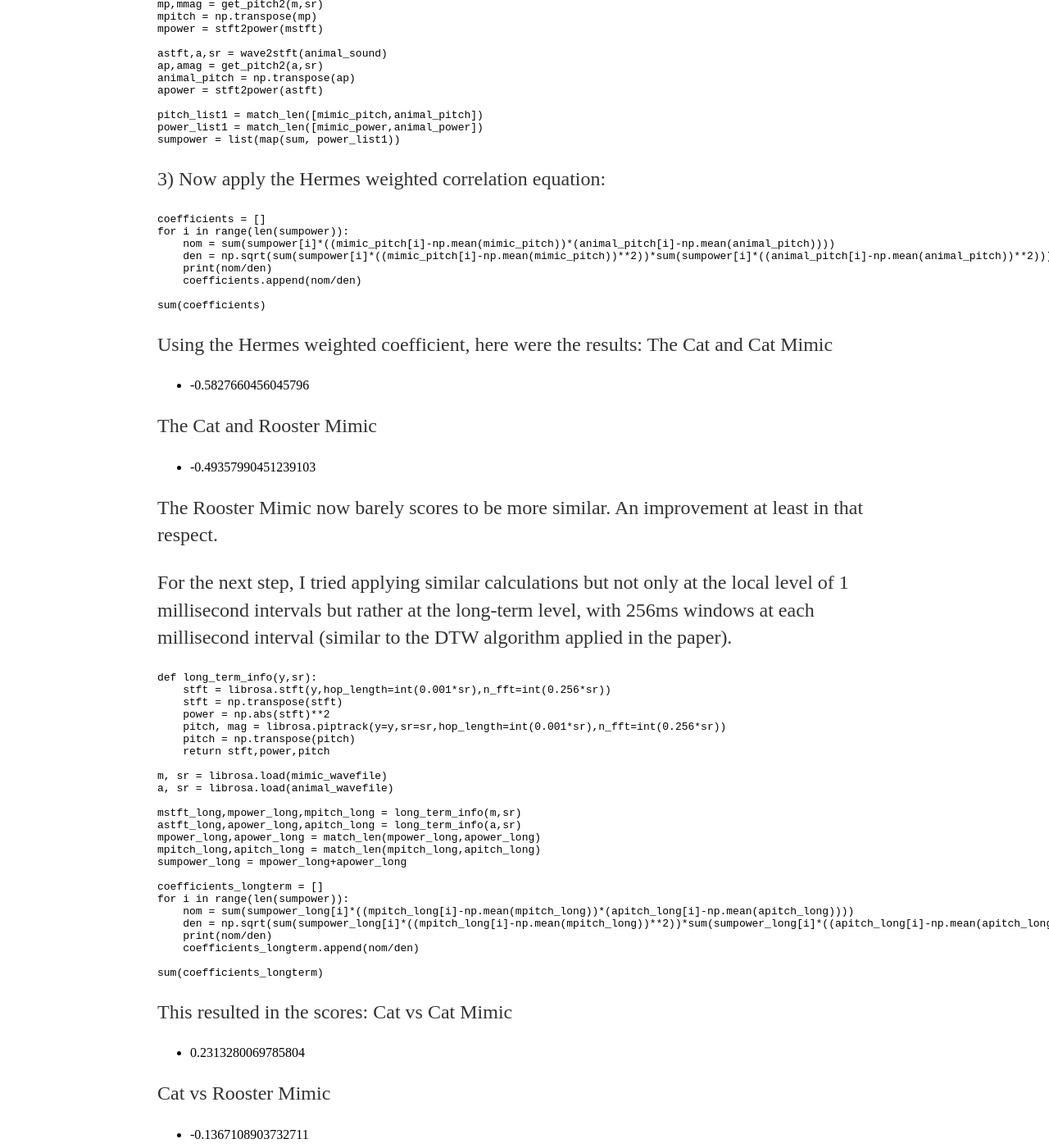
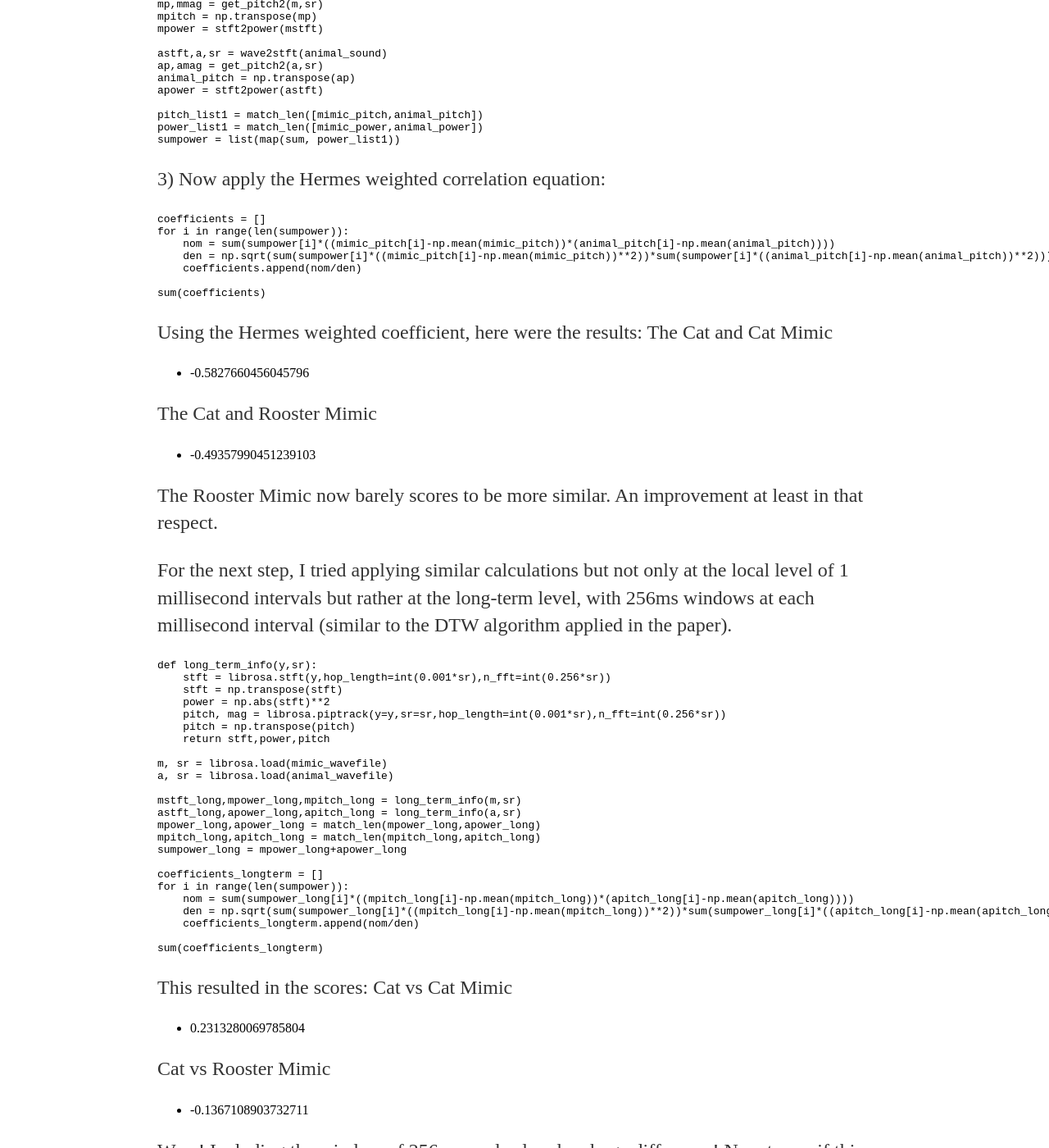
Before and after one commit to a-n-rose/a-n-rose.github.io, a Jekyll site: the page built from _posts/2018-08-29-comparing-prosody.md, in a window 1280 px wide and 1400 px high, scrolled down 3190 px. Shown: the whole window at 82% size. Built offline with Jekyll 4.4.1, drawn with Linux system fonts in a browser that asks for light colours; some of the changed text lies outside the part shown.

Commit message:
minor corrections

```diff
--- a/_posts/2018-08-29-comparing-prosody.md
+++ b/_posts/2018-08-29-comparing-prosody.md
@@ -89,7 +89,6 @@ coefficients = []
 for i in range(len(sumpower)):
     nom = sum(sumpower[i]*((mimic_pitch[i]-np.mean(mimic_pitch))*(animal_pitch[i]-np.mean(animal_pitch))))
     den = np.sqrt(sum(sumpower[i]*((mimic_pitch[i]-np.mean(mimic_pitch))**2))*sum(sumpower[i]*((animal_pitch[i]-np.mean(animal_pitch))**2)))
-    print(nom/den)
     coefficients.append(nom/den)
 
 sum(coefficients)
@@ -128,7 +127,6 @@ coefficients_longterm = []
 for i in range(len(sumpower)):
     nom = sum(sumpower_long[i]*((mpitch_long[i]-np.mean(mpitch_long))*(apitch_long[i]-np.mean(apitch_long))))
     den = np.sqrt(sum(sumpower_long[i]*((mpitch_long[i]-np.mean(mpitch_long))**2))*sum(sumpower_long[i]*((apitch_long[i]-np.mean(apitch_long))**2)))
-    print(nom/den)
     coefficients_longterm.append(nom/den)
 
 sum(coefficients_longterm)
```
Also changed, not shown: other parts of _posts/2018-08-29-comparing-prosody.md (+1 -1 lines).
